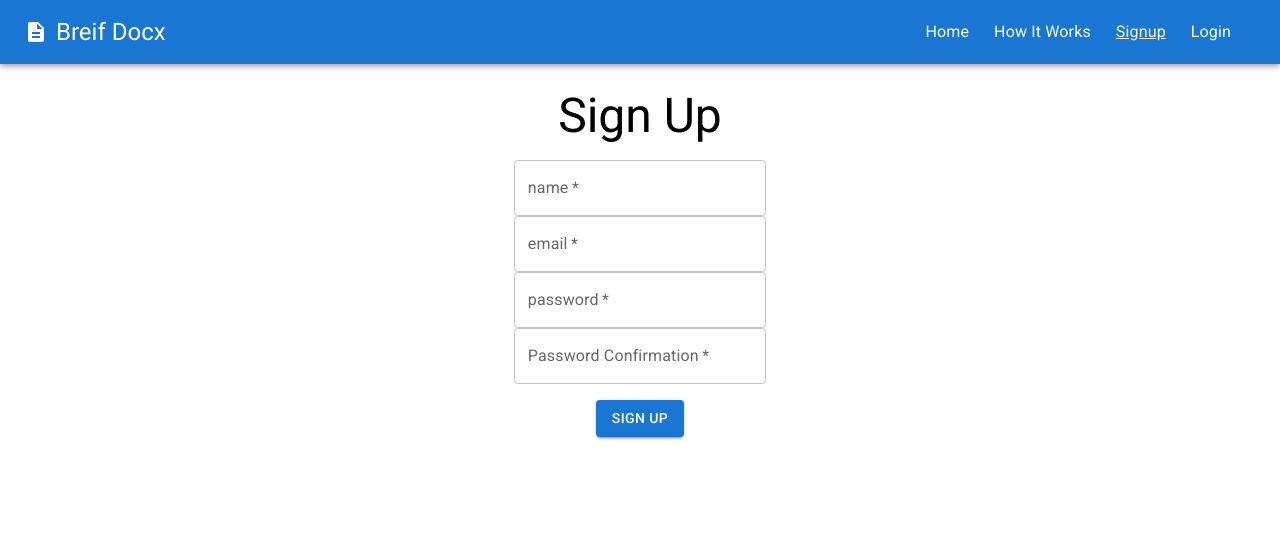
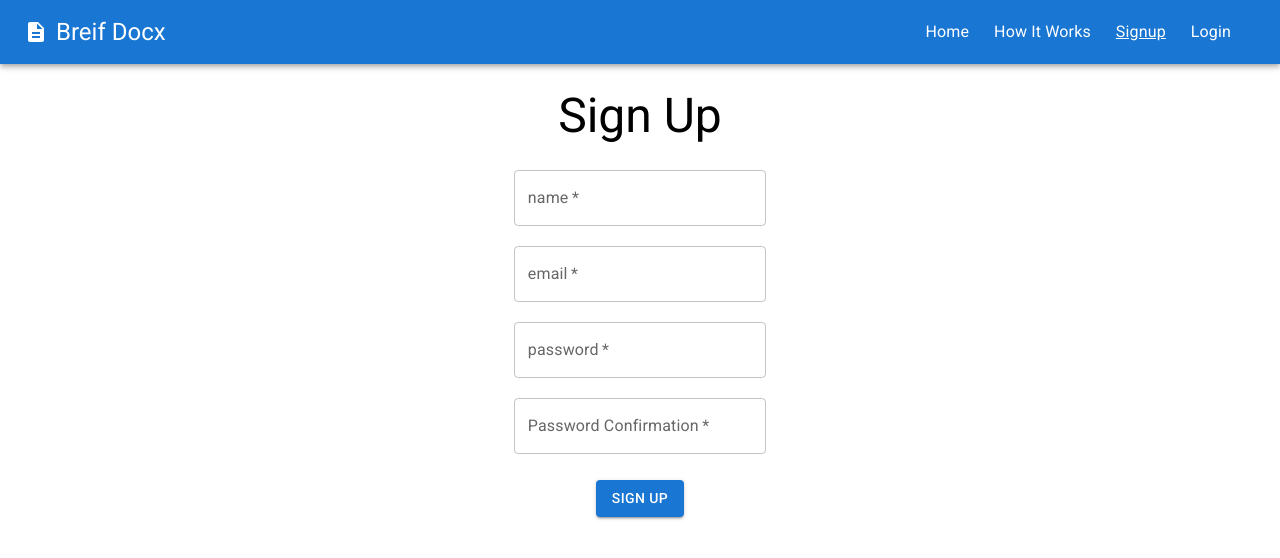
Before and after one commit to tdo95/brief-docx, a React (Create React App) app in the folder client/: page /signup in a window 1280 px wide. Shown: the top 558 px of the page. Built offline with nearby package versions, Linux system fonts and the light colour scheme.

Commit message:
fixed specificity for input margin styling

```diff
--- a/client/src/components/Auth.jsx
+++ b/client/src/components/Auth.jsx
@@ -4,6 +4,7 @@ import { Container, Box, Typography, TextField, Button } from '@mui/material'
 import { useAuth } from './hooks/auth';
 
 const Auth = ({ login }) => {
+    const auth = useAuth()
     const [authForm, setAuthForm] = useState({
         _name: '',
         _password: '',
@@ -18,15 +19,16 @@ const Auth = ({ login }) => {
         event.preventDefault()
         console.log('Submitting form! (:')
         //TODO: Add logic to submit form
+        if (login) auth.login(authForm['_email'], authForm['_password']);
     }
-    const auth = useAuth()
+
     //Redirects from login page to dashbaord if user is logged in
     if (login && auth.user) { return <Navigate to='/'/>}
 
     return (
     <Container sx={{pt:3, display: 'flex', flexDirection:'column', alignItems:'center'}}>
         <Typography sx={{textAlign: 'center'}} variant='h3'>{login ? 'Login' : 'Sign Up' }</Typography>
-        { login ? <Box autoComplete='off' component='form' sx={{display: 'flex', flexDirection:'column', alignItems:'center', p: 2, '& > *': {m:'10px', width: '25ch'}}}>
+        { login ? <Box autoComplete='off' component='form' sx={{display: 'flex', flexDirection:'column', alignItems:'center', p: 2, '& > *.MuiFormControl-root': {m:'10px', width: '25ch'}}}>
             <TextField
                required
                label='email'
@@ -45,7 +47,7 @@ const Auth = ({ login }) => {
                onChange={handleFormInput}
             />
         </Box> :
-        <Box autoComplete='off' component='form' sx={{display: 'flex', flexDirection:'column', alignItems:'center', p: 2, '& > *': {m:'10px', width: '25ch'}}}>
+        <Box autoComplete='off' component='form' sx={{display: 'flex', flexDirection:'column', alignItems:'center', p: 2, '& > *.MuiFormControl-root': {m:'10px', width: '25ch'}}}>
             <TextField
                required
                label='name'
```
